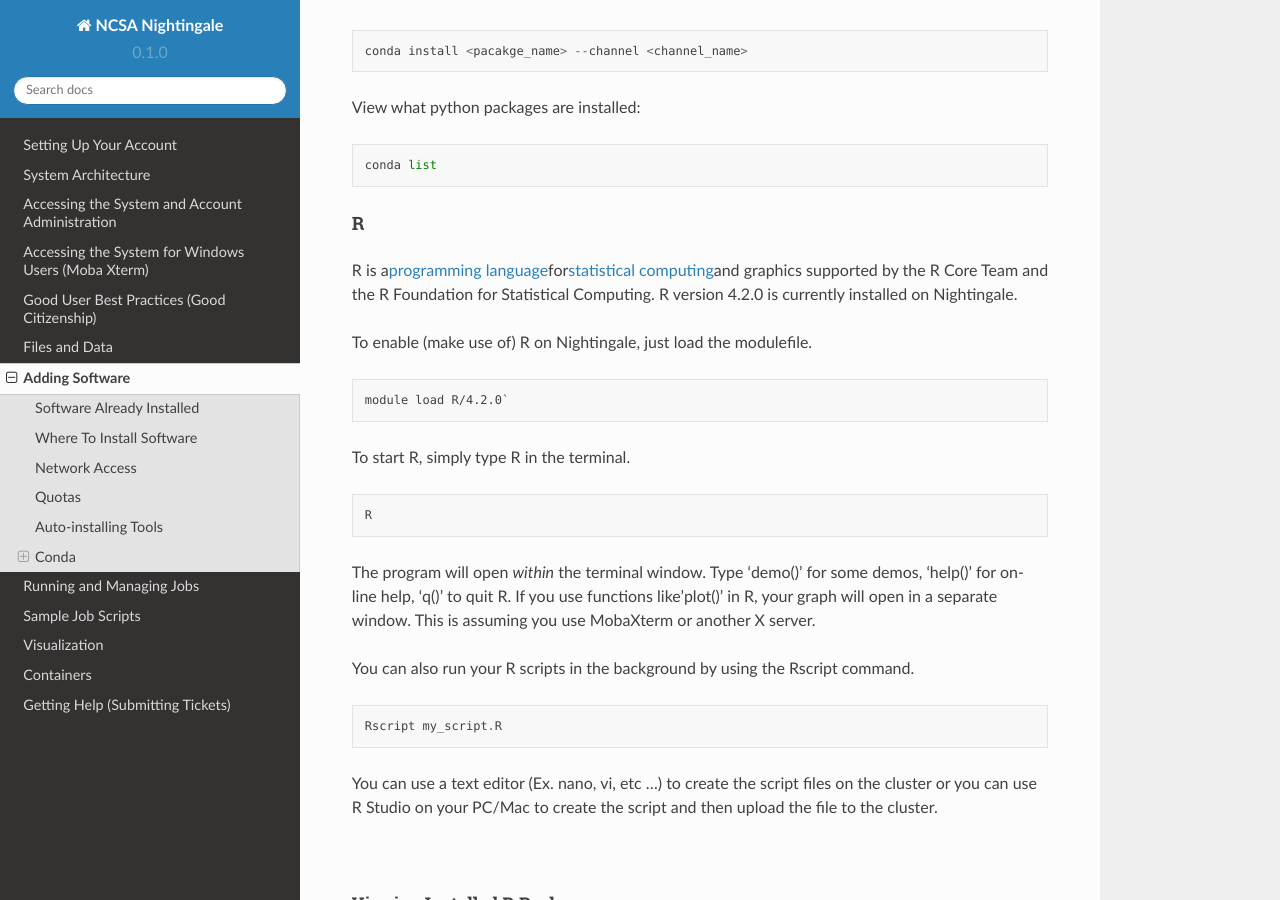
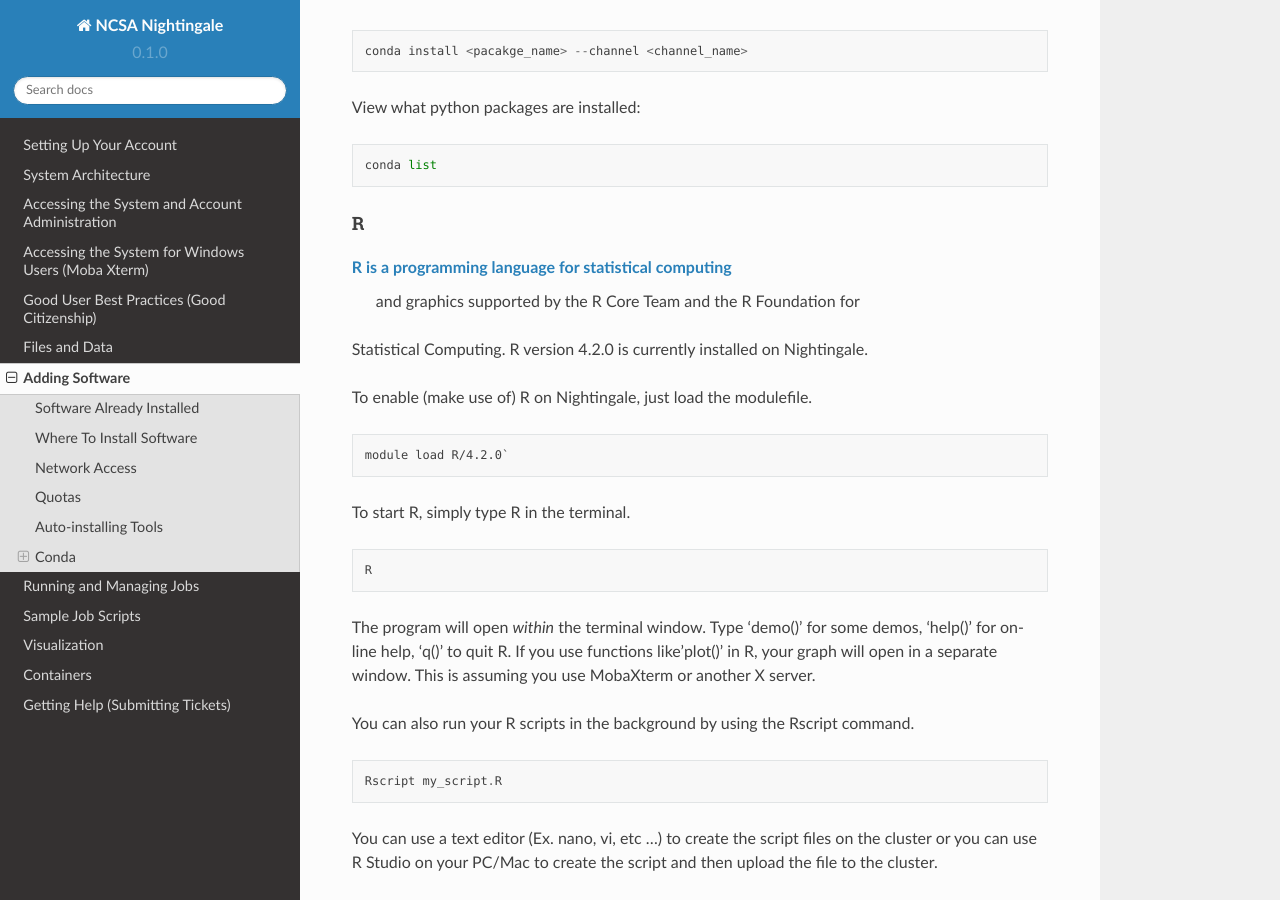
Before and after one commit to sfkappes/NG_documentation, a Sphinx documentation site: the page built from docs/source/adding_software.rst, in a window 1280 px wide and 900 px high, scrolled down 4085 px. Built offline with Sphinx 7.4.7 and the Read the Docs theme 2.0.0, drawn with Linux system fonts in a browser that asks for light colours; pages that are not in the unit, such as notebooks, are missing from menus; part of the change alters nothing that is shown.

```diff
--- a/docs/source/adding_software.rst
+++ b/docs/source/adding_software.rst
@@ -235,10 +235,8 @@ View what python packages are installed:
 R
 ^^^
 
-R is a\ `programming
-language <https://en.wikipedia.org/wiki/Programming_language>`__\ for\ `statistical
-computing <https://en.wikipedia.org/wiki/Statistical_computing>`__\ and
-graphics supported by the R Core Team and the R Foundation for
+`R is a programming language for statistical computing <https://www.r-project.org/>`_
+ and graphics supported by the R Core Team and the R Foundation for
 Statistical Computing.  R version 4.2.0 is currently installed on
 Nightingale.
 
```
